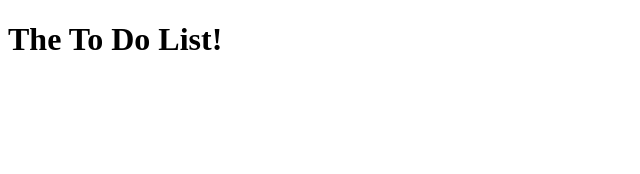
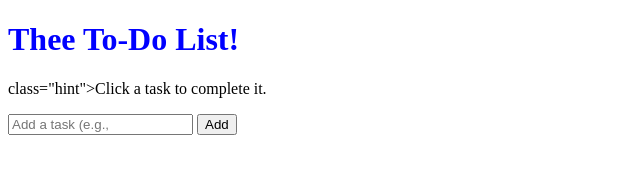
Before and after one commit to BentoTran/to-do-project, a website: page index.html in a window 1280 px wide. Shown: the whole page, without its empty margins (0-640 px from the left). Drawn offline with Linux system fonts and the light colour scheme.

Commit message:
I have added a button to add tasks

```diff
--- a/index.html
+++ b/index.html
@@ -1,13 +1,31 @@
 <!DOCTYPE html>
 <html lang="en">
 <head>
-<link rel="stylesheet" href="./style.css">
   <meta charset="UTF-8">
   <meta name="viewport" content="width=device-width, initial-scale=1.0">
-  <title>Document</title>
+  <title>DO THIS NOW!</title>
+
+  <!--LINK TO CSS -->
+  <link rel="stylesheet" href="./style.css">
 </head>
 <body>
-  <h1> The To Do List!</h1>
+  <header>
+    <h1> Thee To-Do List!</h1>
+    <p> class="hint">Click a task to complete it.</p>
+  </header>
+
+  <!-- Form = where users add task -->
+  <form id-"todo-form">
+    <input
+    id="todo-input"
+    type="text"
+    placeholder="Add a task (e.g., "Buy coffee beans")"
+    autocomplete="off"
+    />
+    <button class="add-btn" type="submit">Add</button>
+  </form>
+
+
 <script src="./index.js"></script>
 
 </body>
--- a/index.js
+++ b/index.js
@@ -0,0 +1 @@
+console.log('My code is running!')
--- a/style.css
+++ b/style.css
@@ -0,0 +1,3 @@
+h1 {
+  color: blue;
+}
```
